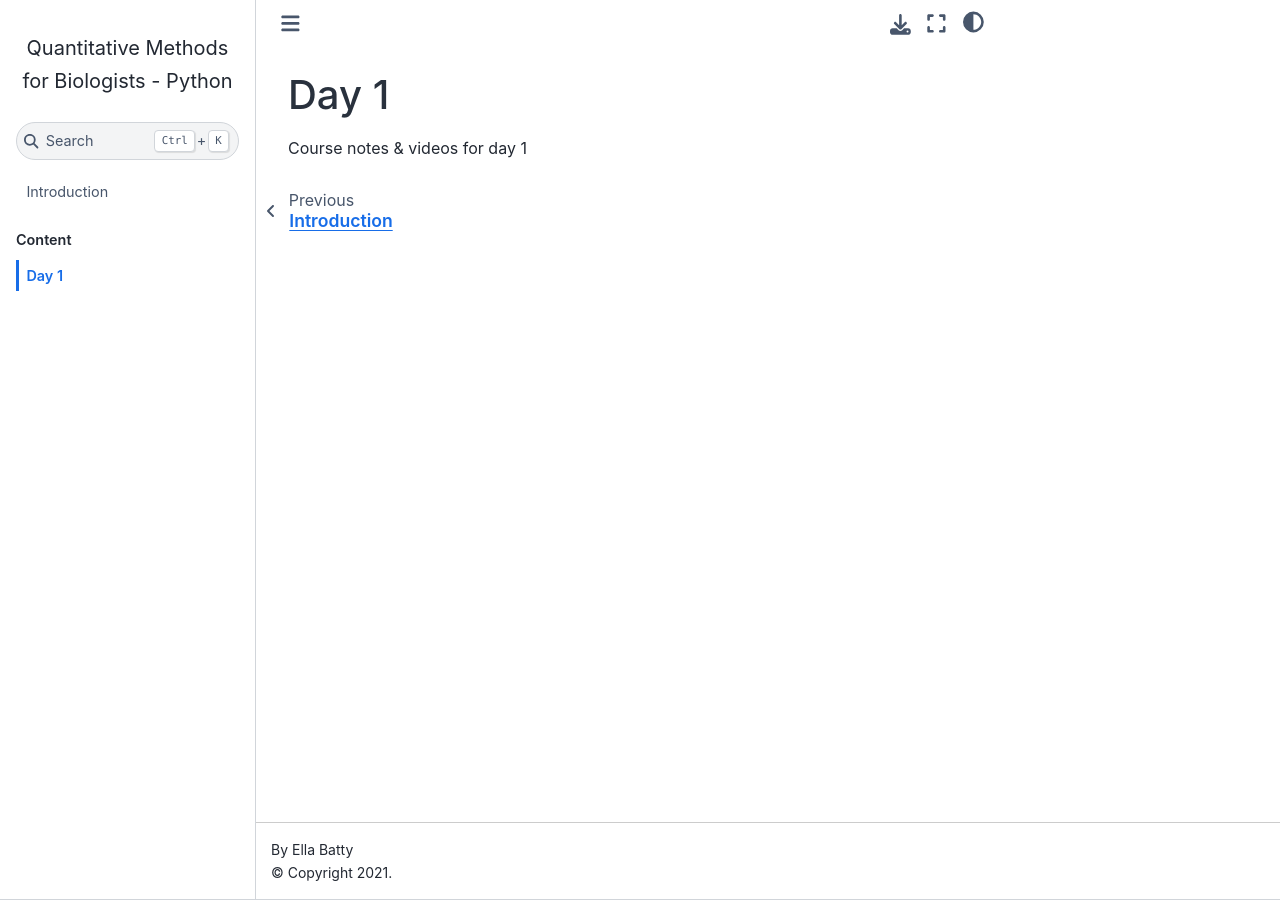
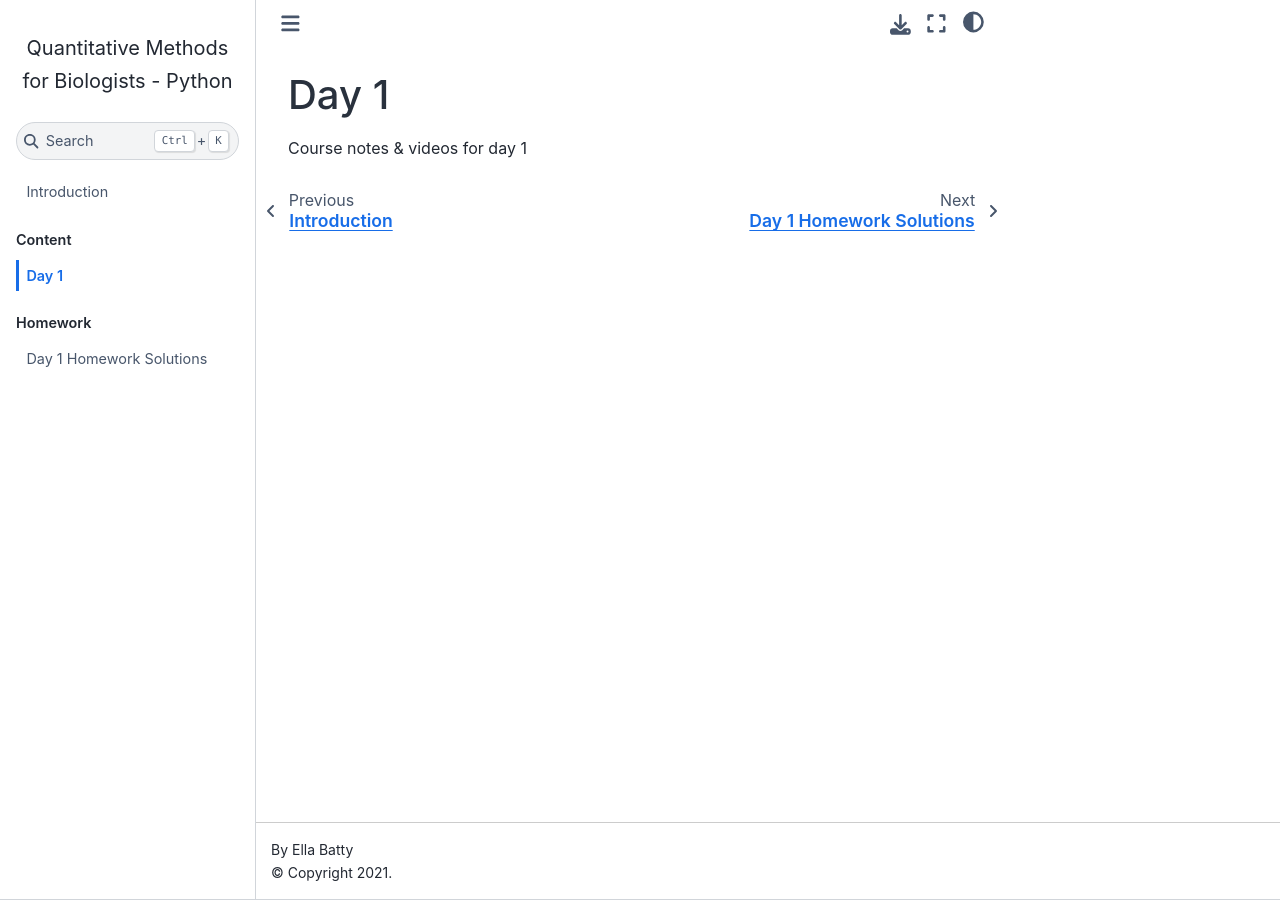
Before and after one commit to QMBC-Python/QMBC-Python.github.io, a Jupyter Book: the page built from content/intro1.md, in a window 1280 px wide. Built offline with Jupyter Book 1.0.4 settings and Sphinx 7.4.7 and the Sphinx Book theme 1.1.4, drawn with Linux system fonts in a browser that asks for light colours; pages that are not in the unit, such as notebooks, are missing from menus; some of the changed lines change nothing that is shown.

Commit message:
Update _toc.yml

```diff
--- a/_toc.yml
+++ b/_toc.yml
@@ -7,4 +7,4 @@ parts:
   - caption: Homework
     chapters:
       - file: homeworks/HW_Day1.ipynb
-      - file: HW_Day1_Solutions.md
+      - file: homeworks/HW_Day1_Solutions.md
```
